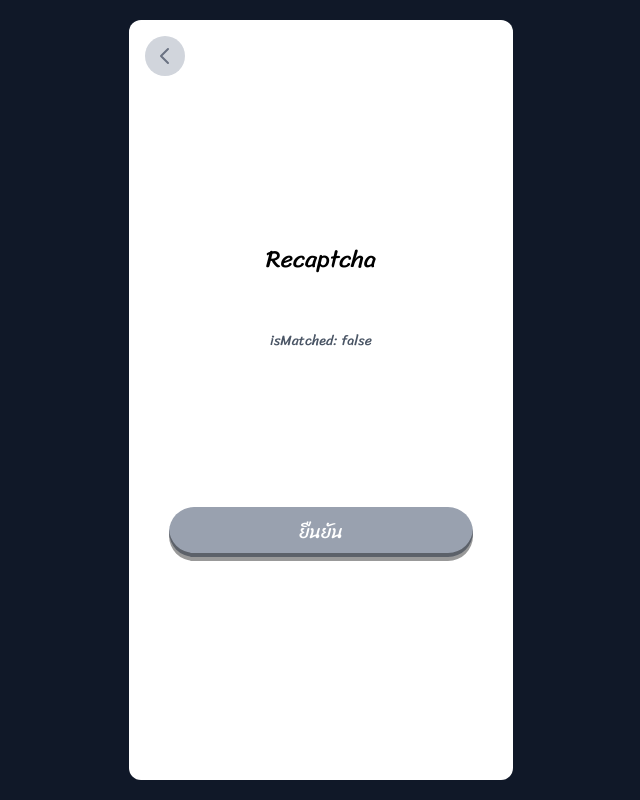
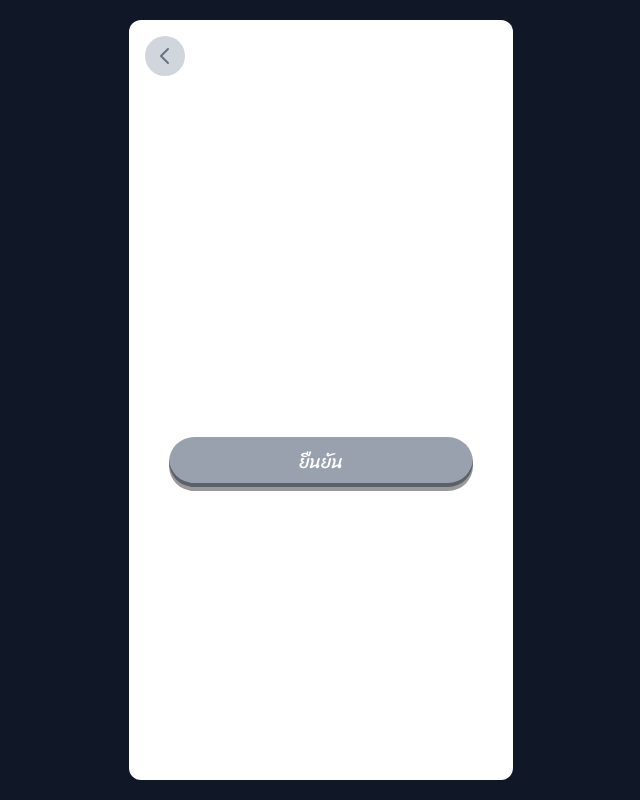
Before and after one commit to Apichat-lsk/lazada-game-frontend, an Angular app: page / in a window 1280 px wide. Shown: the whole page, without its empty margins (319-959 px from the left). Built offline with nearby package versions, Linux system fonts and the light colour scheme; sample sign-in values are in the browser's storage.

Commit message:
bee commit-recaptcha

```diff
--- a/src/app/recapcha/recapcha.html
+++ b/src/app/recapcha/recapcha.html
@@ -9,8 +9,6 @@
         </div>
         <div class="w-full flex flex-col items-center justify-center">
             <div class="w-full flex flex-col justify-between items-center gap-8">
-                <p class="text-xl sm:text-2xl mb-6 font-semibold">Recaptcha</p>
-                <p class="text-sm text-gray-600">isMatched: {{ isMatched }}</p>
                 <form (ngSubmit)="onSubmit()" #form="ngForm" class="w-full flex flex-col items-center">
                     <div id="recaptcha-container" class="mb-6 w-full min-h-[100px]"></div>
                     <button type="submit" [disabled]="!isMatched" [ngClass]="isMatched ? 'bg-pink-600' : 'bg-gray-400'" class="w-full h-[50px] text-white font-bold text-lg rounded-full
```
